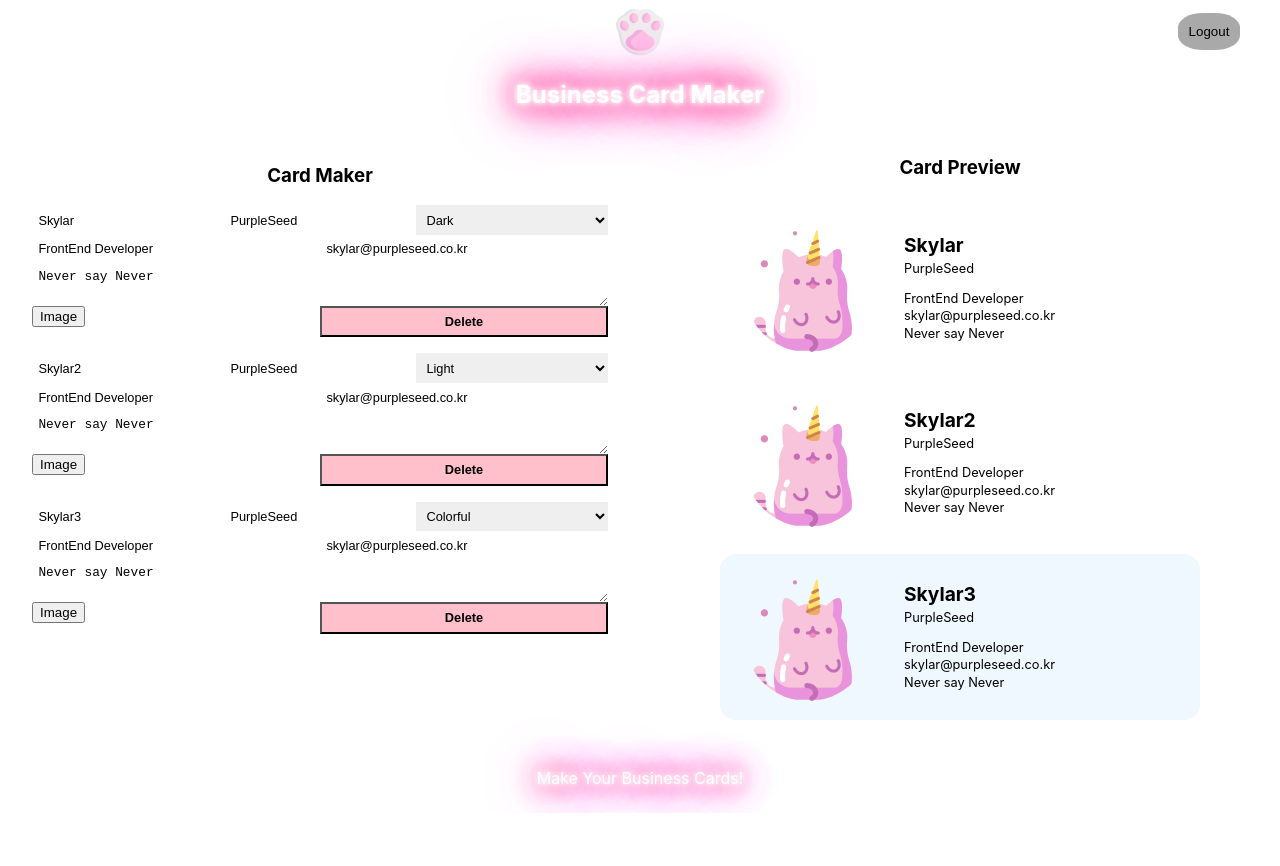
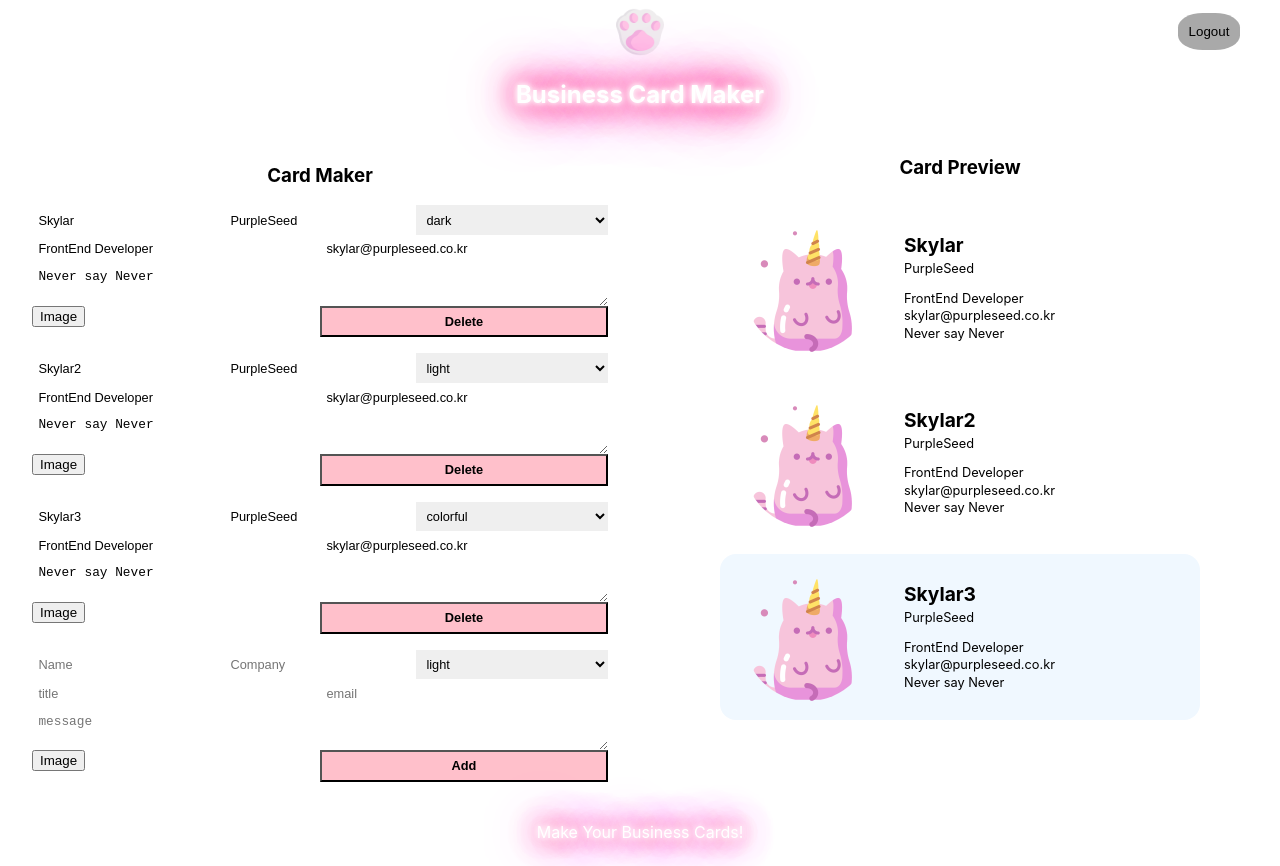
Before and after one commit to Skylar090807/React_Router_Firebase_BuisnessCard, a React (Create React App) app: page /maker in a window 1280 px wide. Before the commit the page ends 813 px from the top, so only its background shows below. Built offline with nearby package versions, Linux system fonts and the light colour scheme; no server answers; sample sign-in values are in the browser's storage.

Commit message:
add card_add

```diff
--- a/src/components/card/card.jsx
+++ b/src/components/card/card.jsx
@@ -5,10 +5,11 @@
 const Card = ({ card }) => {
   const { name, company, title, email, message, theme, fileName, fileURL } = card
   const url = fileURL || DEFAULT_IMAGE
+  // src={fileURL || '/images/cat.png'}
   return (
     <li className={`${styles.card} ${getStyles(theme)}`}>
       {/* src={url} 오류. {process.env.PUBLIC_URL+'string'} <- 경로를 직접 쓸 때*/}
-      <img className={styles.avatar} src={'/images/cat.png'} /*src={url} */ alt="profile photo" />
+      <img className={styles.avatar} src={url} /*src={url} */ alt="profile photo" />
       <div className={styles.info}>
         <h1 className={styles.name}>{name}</h1>
         <p className={styles.company}>{company}</p>
--- /dev/null
+++ b/src/components/card_add_form/card_add_form.jsx
@@ -0,0 +1,54 @@
+import React, { useRef } from 'react'
+import Button from '../button/button'
+import ImageFileInput from '../image_file_input/image_file_input'
+import styles from './card_add_form.module.css'
+
+const CardAddForm = (onAdd) => {
+  //editor에서 전달받음
+  const formRef = useRef()
+  const nameRef = useRef()
+  const companyRef = useRef()
+  const themeRef = useRef()
+  const titleRef = useRef()
+  const emailRef = useRef()
+  const messageRef = useRef()
+
+  const onSubmit = (event) => {
+    console.log(event)
+    event.preventDefault()
+    const card = {
+      id: Date.now(),
+      name: nameRef.current.value || '',
+      company: companyRef.current.value || '',
+      theme: themeRef.current.value,
+      title: titleRef.current.value || '',
+      email: emailRef.current.value || '',
+      message: messageRef.current.value || '',
+      fileName: '',
+      fileURL: '',
+    }
+    formRef.current.reset()
+    onAdd(card)
+  }
+  return (
+    // option 누른 상태에서 원하는 단어들 다중선택 -> option+shift+방향키 누르고 단어 선택되면 한번에 copy
+    <form className={styles.form}>
+      <input ref={nameRef} className={styles.input} type="text" name="name" placeholder="Name" />
+      <input ref={companyRef} className={styles.input} type="text" name="company" placeholder="Company" />
+      <select ref={themeRef} className={styles.select} name="theme" placeholder="theme">
+        <option placeholder="light">light</option>
+        <option placeholder="dark">dark</option>
+        <option placeholder="colorful">colorful</option>
+      </select>
+      <input ref={titleRef} className={styles.input} type="text" name="title" placeholder="title" />
+      <input ref={emailRef} className={styles.input} type="text" name="email" placeholder="email" />
+      <textarea ref={messageRef} className={styles.textarea} name="message" placeholder="message"></textarea>
+      <div className={styles.fileInput}>
+        <ImageFileInput />
+      </div>
+      <Button name="Add" onClick={onSubmit} />
+    </form>
+  )
+}
+
+export default CardAddForm
--- /dev/null
+++ b/src/components/card_add_form/card_add_form.module.css
@@ -0,0 +1,45 @@
+@value makerBlack, makerWhite from '../../common/colors.css';
+
+.form {
+  display: flex;
+  width: 100%;
+  flex-wrap: wrap;
+  border-top: 1px solid makerBlack;
+  border-left: 1px solid makerBlack;
+  margin-bottom: 1em;
+}
+
+.input,
+.textarea,
+.select,
+.button,
+.fileInput {
+  font-size: 0.8rem;
+  width: 100%;
+  border: 0;
+  padding: 0.5em;
+  border-bottom: 1px solid makerBlack;
+  border-right: 1px solid makerBlack;
+  background: makerWhite;
+}
+
+.input,
+.select {
+  flex: 1 1 30%;
+}
+
+.fileInput {
+  padding: 0;
+  flex: 1 1 50%;
+}
+
+.input:focus,
+.textarea:focus,
+.select:focus,
+.button:focus {
+  outline: 0;
+}
+
+.textarea {
+  flex-basis: 100%;
+}
--- a/src/components/card_edit_form/card_edit_form.jsx
+++ b/src/components/card_edit_form/card_edit_form.jsx
@@ -11,9 +11,9 @@
       <input className={styles.input} type="text" name="name" value={name} />
       <input className={styles.input} type="text" name="company" value={company} />
       <select className={styles.select} name="theme" value={theme}>
-        <option value="light">Light</option>
-        <option value="dark">Dark</option>
-        <option value="colorful">Colorful</option>
+        <option value="light">light</option>
+        <option value="dark">dark</option>
+        <option value="colorful">colorful</option>
       </select>
       <input className={styles.input} type="text" name="title" value={title} />
       <input className={styles.input} type="text" name="email" value={email} />
--- a/src/components/editor/editor.jsx
+++ b/src/components/editor/editor.jsx
@@ -1,14 +1,17 @@
 import React from 'react'
+import CardAddForm from '../card_add_form/card_add_form'
 import CardEditForm from '../card_edit_form/card_edit_form'
 import styles from './editor.module.css'
 
-const Editor = ({ cards }) => {
+const Editor = ({ cards, addCard }) => {
+  //maker에서 전달 받음
   return (
     <section className={styles.editor}>
       <h1 className={styles.title}>Card Maker</h1>
       {cards.map((card) => (
-        <CardEditForm card={card} />
+        <CardEditForm key={card.id} card={card} />
       ))}
+      <CardAddForm onAdd={addCard} />
     </section>
   )
 }
--- a/src/components/maker/maker.jsx
+++ b/src/components/maker/maker.jsx
@@ -17,7 +17,7 @@
       email: 'skylar@purpleseed.co.kr',
       message: 'Never say Never',
       fileName: 'skylar',
-      fileURL: 'null',
+      fileURL: '',
     },
     {
       id: '2',
@@ -28,7 +28,7 @@
       email: 'skylar@purpleseed.co.kr',
       message: 'Never say Never',
       fileName: 'skylar',
-      fileURL: 'skylar.png',
+      fileURL: '',
     },
     {
       id: '3',
@@ -39,7 +39,7 @@
       email: 'skylar@purpleseed.co.kr',
       message: 'Never say Never',
       fileName: 'skylar',
-      fileURL: 'null',
+      fileURL: '',
     },
   ])
   const navigate = useNavigate()
@@ -54,11 +54,16 @@
       }
     })
   })
+
+  const addCard = (card) => {
+    const updated = [...cards, card]
+    setCards(updated)
+  }
   return (
     <section className={styles.maker}>
       <Header onLogout={onLogout} />
       <div className={styles.container}>
-        <Editor cards={cards} />
+        <Editor cards={cards} addCard={addCard} />
         <Preview cards={cards} />
       </div>
       <Footer />
```
